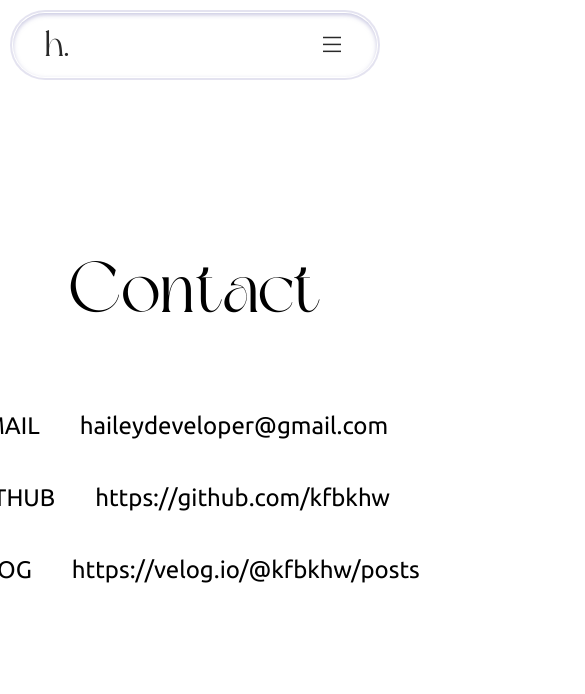
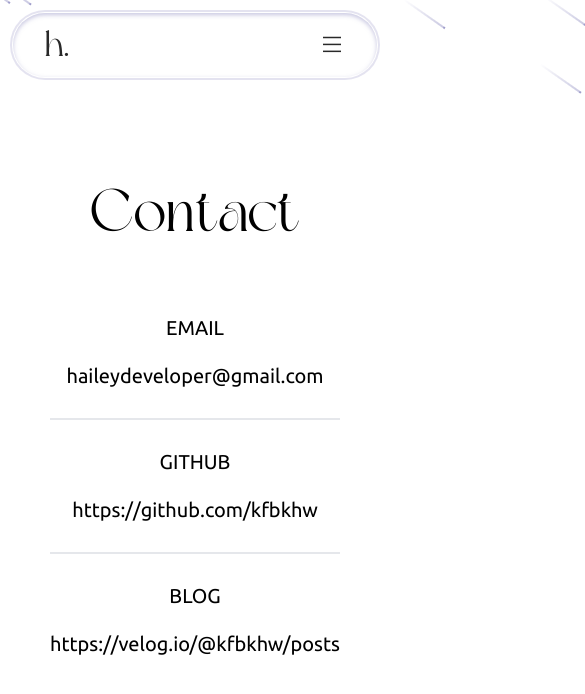
Before and after one commit to thisishailey/thisishailey_website, a Next.js app: page /en/contact in a window 390 px wide. Shown: the top 694 px of the page, 585 px wide, since content can reach past the window. Built offline with nearby package versions, Linux system fonts and the light colour scheme.

Commit message:
⚡️ improve Contact page with animations and styles

```diff
--- a/src/app/[locale]/contact/page.tsx
+++ b/src/app/[locale]/contact/page.tsx
@@ -2,24 +2,29 @@ import { useLocale, useTranslations } from 'next-intl';
 import { contactInfo } from '../../../../messages/info';
 import { CursorToNormal, CursorToPointer } from '@/components/common/cursor';
 import { cn } from '@/utils/cn';
+import { Meteors } from '@/components/ui/meteors';
 
 export default function Contact() {
     const locale = useLocale();
     const t = useTranslations('Contact');
 
     return (
-        <main className="flex flex-col items-center justify-center gap-20 w-screen max-w-6xl h-screen mx-auto">
+        <main className="flex flex-col items-center justify-center gap-10 sm:gap-14 w-screen max-w-6xl h-screen mx-auto p-4">
+            <Meteors number={50} />
             <h1
                 className={cn(
-                    'text-7xl',
+                    'text-6xl sm:text-7xl',
                     locale === 'en' ? 'font-logo' : 'font-cafe'
                 )}
             >
                 {t('title')}
             </h1>
-            <ul className="flex flex-col gap-10 text-2xl">
+            <ul className="flex flex-col gap-7 sm:gap-10 divide-y-2 mb-10 sm:mb-14 text-xl sm:text-2xl">
                 {contactInfo.map((info) => (
-                    <li key={info.key} className="flex gap-10">
+                    <li
+                        key={info.key}
+                        className="flex flex-col sm:flex-row items-center gap-5 sm:gap-10 pt-7 sm:pt-10"
+                    >
                         <span>{t(info.key).toUpperCase()}</span>
                         <a
                             href={info.link}
--- /dev/null
+++ b/src/components/ui/meteors.tsx
@@ -0,0 +1,20 @@
+export const Meteors = ({ number }: { number?: number }) => {
+    const meteors = new Array(number || 20).fill(true);
+    return (
+        <div>
+            {meteors.map((el, idx) => (
+                <span
+                    key={'meteor' + idx}
+                    className="animate-meteor absolute top-1/2 left-1/2 h-0.5 w-0.5 rounded-[9999px] bg-theme shadow-[0_0_0_1px_#ffffff10] rotate-[215deg]before:content-[''] before:absolute before:top-1/2 before:transform before:-translate-y-[50%] before:w-[50px] before:h-[1px] before:bg-gradient-to-r before:from-theme before:to-transparent"
+                    style={{
+                        top: -2,
+                        left: Math.floor(Math.random() * 1500 + -500) + 'px',
+                        animationDelay: Math.random() * (8 - 2) + 2 + 's',
+                        animationDuration:
+                            Math.floor(Math.random() * (50 - 10) + 10) + 's',
+                    }}
+                ></span>
+            ))}
+        </div>
+    );
+};
--- a/tailwind.config.ts
+++ b/tailwind.config.ts
@@ -8,6 +8,7 @@ module.exports = {
         extend: {
             animation: {
                 aurora: 'aurora 60s linear infinite',
+                meteor: 'meteor 5s linear infinite',
             },
             colors: {
                 theme: {
@@ -30,6 +31,17 @@ module.exports = {
                         backgroundPosition: '350% 50%, 350% 50%',
                     },
                 },
+                meteor: {
+                    '0%': {
+                        transform: 'rotate(215deg) translateX(0)',
+                        opacity: '1',
+                    },
+                    '70%': { opacity: '1' },
+                    '100%': {
+                        transform: 'rotate(215deg) translateX(-1200px)',
+                        opacity: '0',
+                    },
+                },
             },
             screens: { xs: '480px' },
         },
```
